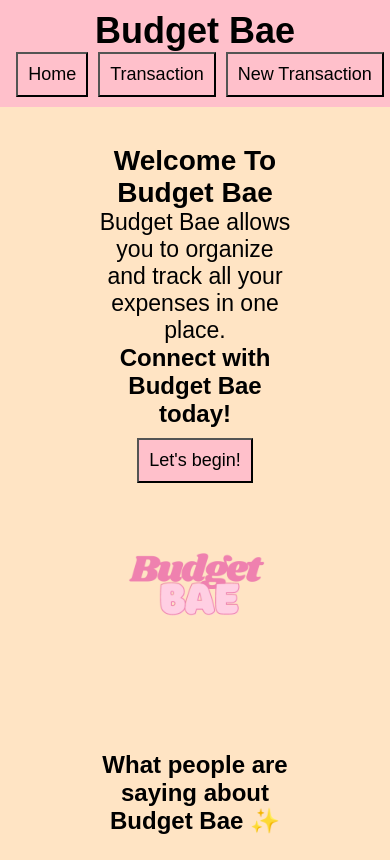
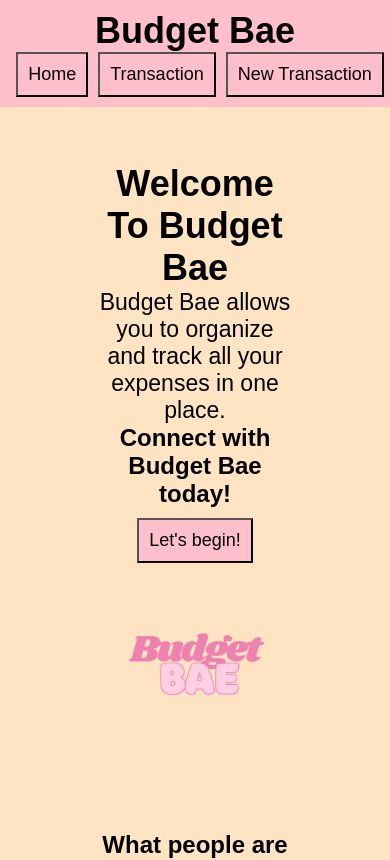
Before and after one commit to TaylorWill94/budget-app-frontend, a React (Create React App) app: page / in a window 390 px wide. Shown: the top 860 px of the page. Built offline with nearby package versions, Linux system fonts and the light colour scheme; a web font is replaced by a local one.

Commit message:
Home page font size adjusting

```diff
--- a/src/App.css
+++ b/src/App.css
@@ -52,7 +52,7 @@
   }
 
   .home-header {
-      font-size: 28px;
+      font-size: 36px;
   }
 
   .home-desc {
--- a/src/components/Home.js
+++ b/src/components/Home.js
@@ -4,6 +4,7 @@ import budget from './budget.png';
 const Home = () => {
   return (
     <div className="home">
+      <br />
       <br />
       <h1 className="home-header">Welcome To Budget Bae</h1>
       <p className="home-desc">
```
